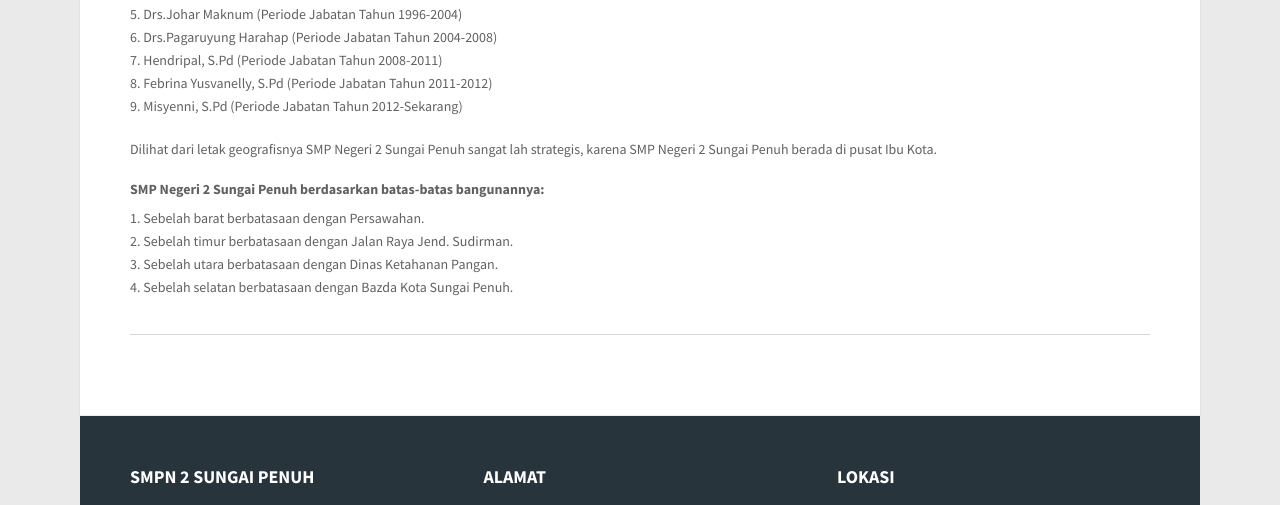
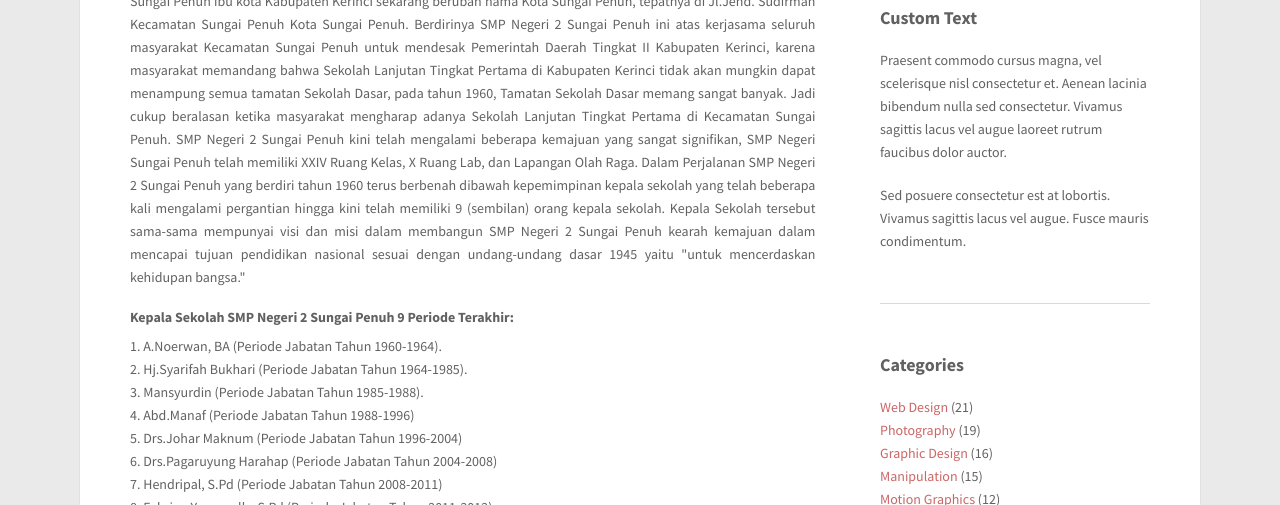
Before and after one commit to novalkrnfds/SMPN2dev, a CodeIgniter app: page /SMPN2dev/profil/sejarah in a window 1280 px wide. Shown: the part 840-1345 px from the top of the page. Run offline with CodeIgniter, Linux system fonts and the light colour scheme; some libraries are stand-ins or nearby versions.

Commit message:
sejarah edit

```diff
--- a/application/views/content/profil/sejarah.php
+++ b/application/views/content/profil/sejarah.php
@@ -4,11 +4,60 @@
 			<div class="container" style="margin-bottom: 15px;">
 				<h1><strong>Sejarah SMP Negeri 2 Sungai Penuh</h3></Strong>
 				<hr>
+<!-- Begin Sidebar -->
+				<aside class="sidebar">
+					<div class="sidebox widget">
+						<h3>Popular Posts</h3>
+						<ul class="post-list">
+							<li>
+								<h6><a href="blog-post.html">Vivamus sagittis lacus vel augue metus laoreet rutrum dolor auctor.</a></h6>
+								<em>3th Oct 2012</em> </li>
+							<li>
+								<h6><a href="blog-post.html">Scelerisque nisl consectetur et.</a></h6>
+								<em>28th Sep 2012</em> </li>
+							<li>
+								<h6><a href="blog-post.html">Pellentesque ornare sem lacinia quam venenatis vestibulum.</a></h6>
+								<em>15th Aug 2012</em> </li>
+						</ul>
+					</div>
+						<div class="sidebox widget">
+							<h3>Search</h3>
+							<form class="searchform" method="get">
+								<input type="text" id="s2" name="s" value="type and hit enter" onfocus="this.value=''" onblur="this.value='type and hit enter'"/>
+							</form>
+						</div>
+					<div class="sidebox widget">
+						<h3>Custom Text</h3>
+						<p>Praesent commodo cursus magna, vel scelerisque nisl consectetur et. Aenean lacinia bibendum nulla sed consectetur. Vivamus sagittis lacus vel augue laoreet rutrum faucibus dolor auctor.</p>
+						<p>Sed posuere consectetur est at lobortis. Vivamus sagittis lacus vel augue. Fusce  mauris condimentum.</p>
+					</div>
+						<div class="sidebox widget">
+							<h3>Categories</h3>
+							<ul class="list">
+								<li><a href="#">Web Design</a> (21)</li>
+								<li><a href="#">Photography</a> (19)</li>
+								<li><a href="#">Graphic Design</a> (16)</li>
+								<li><a href="#">Manipulation</a> (15)</li>
+								<li><a href="#">Motion Graphics</a> (12)</li>
+							</ul>
+						</div>
+				</aside>
+		<!-- End Sidebar -->
 
-<div class="hr1"></div>
-	<div class="one-half">
-			<p><img src="https://ret-tech.id/SMPNDEV/SMPN2/images/header/1.jpg" width="600" height="300"/></p></div>
-<div class="">
+		<section class="content">
+				<div class="portfoliohalf-bannercontainer">
+					<div class="portfoliohalf-banner">
+						<ul>
+							<li data-transition="random"><img src="https://ret-tech.id/SMPNDEV/SMPN2/images/header/1.jpg" alt="" /> </li>
+							<li data-transition="random"><img src="https://ret-tech.id/SMPNDEV/SMPN2/images/header/2.jpg" alt="" /> </li>
+							<li data-transition="random"><img src="https://ret-tech.id/SMPNDEV/SMPN2/images/header/3.jpg" alt="" /> </li>
+						</ul>
+						<div class="tp-bannertimer tp-bottom"></div>
+					</div>
+				</div>
+		</section>
+			</div>
+				<div class="four-fifth">
 					<p style="text-align:justify;"><span class="dropcap">S</span>SMP Negeri 2 Sungai Penuh sejak berdiri tanggal 25 Mei 1960 bernama SGB sampai berubah menjadi SMP Negeri 2 Sungai Penuh,
 						Sejak berdirinya Tahun 1960 sampai sekarang SMP Negeri 2 Sungai Penuh  berkedudukan di Sungai Penuh ibu kota Kabupaten Kerinci sekarang berubah nama Kota Sungai Penuh, tepatnya di Jl.Jend. Sudirman  Kecamatan Sungai Penuh Kota Sungai Penuh.
 						Berdirinya SMP Negeri 2 Sungai Penuh ini atas kerjasama seluruh masyarakat Kecamatan Sungai Penuh untuk mendesak Pemerintah Daerah Tingkat II Kabupaten Kerinci,
@@ -16,7 +65,7 @@
 						Jadi cukup beralasan ketika masyarakat mengharap adanya Sekolah Lanjutan Tingkat Pertama di Kecamatan Sungai Penuh.
 						SMP Negeri 2 Sungai Penuh kini telah mengalami beberapa kemajuan yang sangat signifikan, SMP Negeri Sungai Penuh telah memiliki XXIV Ruang Kelas, X Ruang Lab, dan Lapangan Olah Raga.
 						Dalam Perjalanan SMP Negeri 2 Sungai Penuh yang berdiri tahun 1960 terus berbenah dibawah kepemimpinan kepala sekolah yang telah beberapa kali mengalami pergantian hingga kini telah memiliki 9 (sembilan) orang kepala sekolah.
-				Kepala Sekolah tersebut sama-sama mempunyai visi dan misi dalam membangun SMP Negeri 2 Sungai Penuh kearah kemajuan dalam mencapai tujuan pendidikan nasional sesuai dengan undang-undang dasar 1945 yaitu "untuk mencerdaskan kehidupan bangsa."</div>
+						Kepala Sekolah tersebut sama-sama mempunyai visi dan misi dalam membangun SMP Negeri 2 Sungai Penuh kearah kemajuan dalam mencapai tujuan pendidikan nasional sesuai dengan undang-undang dasar 1945 yaitu "untuk mencerdaskan kehidupan bangsa."
 					<h5>Kepala Sekolah SMP Negeri 2 Sungai Penuh 9 Periode Terakhir:</h5>
 					<ol class="">
 						<li>A.Noerwan, BA (Periode Jabatan Tahun 1960-1964).</li>
@@ -37,7 +86,8 @@
 						<li>Sebelah utara berbatasaan dengan Dinas Ketahanan Pangan.</li>
 						<li>Sebelah selatan berbatasaan dengan Bazda Kota Sungai Penuh.</li>
 					</ol>
-
+				</div>
+				<div class="clear"></div>
 			</div>
 		</div>
 	</div>
```
Lines whose indentation alone changed are shown as unchanged.
